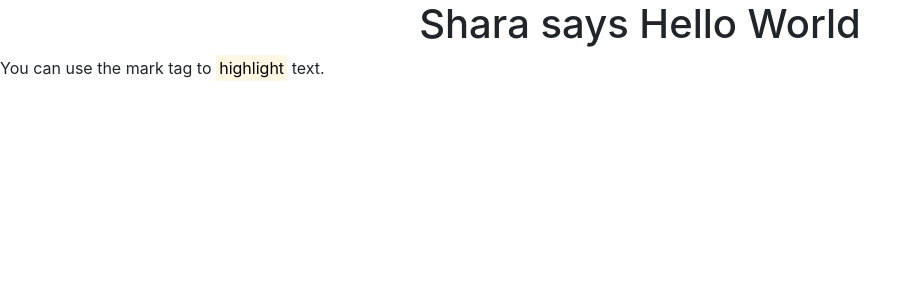
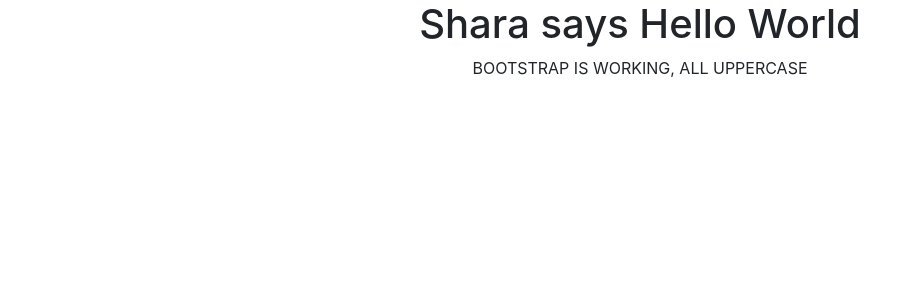
Before and after one commit to sharaseaman/inventory-react, a React (Create React App) app: page / in a window 1280 px wide. Shown: the top 300 px of the page, without its empty margins (0-920 px from the left). Built offline with nearby package versions, Linux system fonts and the light colour scheme.

Commit message:
refactor funtional based component to class based component for learning purposes

```diff
--- a/src/App.js
+++ b/src/App.js
@@ -1,13 +1,33 @@
-import React from 'react';
+import React, { Component } from 'react';
 import './App.css';
 
-function App() {
-  return (
-    <div className="App">
-      <h1>Shara says Hello World</h1>
-      <p class="text-xl-left">You can use the mark tag to <mark>highlight</mark> text.</p>
-    </div>
-  );
+//FUNCTIONAL COMPONENT
+// function App() {
+//   return (
+//     <div className="App">
+//       <h1>Shara says Hello World</h1>
+//       You can use the mark tag to <mark>highlight</mark> text.
+//     </div>
+//   );
+// }
+
+//CHANGING TO CLASS BASED COMPONENT
+//* replace funtion with 'class' and remove () after App
+//* cant return directly from a class, we need a method render()
+//* render is a life cycle methhod that runs at a certain point, it is required
+//* extend the core react component class with React.Component
+//can use class App extends React.component or
+// remove the React from React.component and add { component } to the react import
+
+class App extends Component {
+  render(){
+    return (
+      <div className="App">
+        <h1>Shara says Hello World</h1>
+          <p className="text-uppercase">Bootstrap is working, all uppercase</p>
+      </div>
+    )
+  }
 }
 
 export default App;
```
